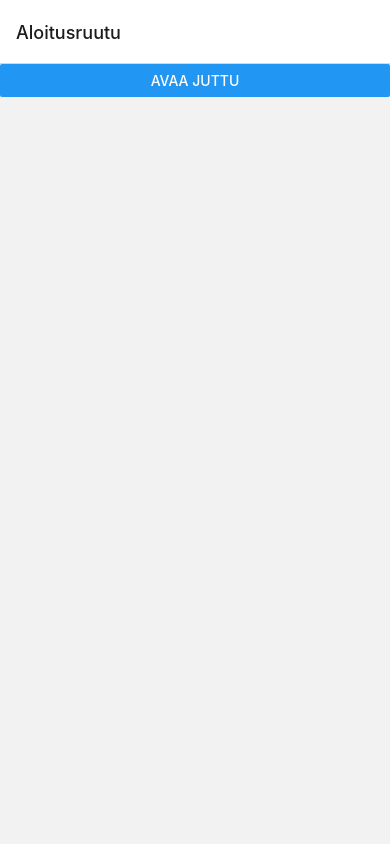
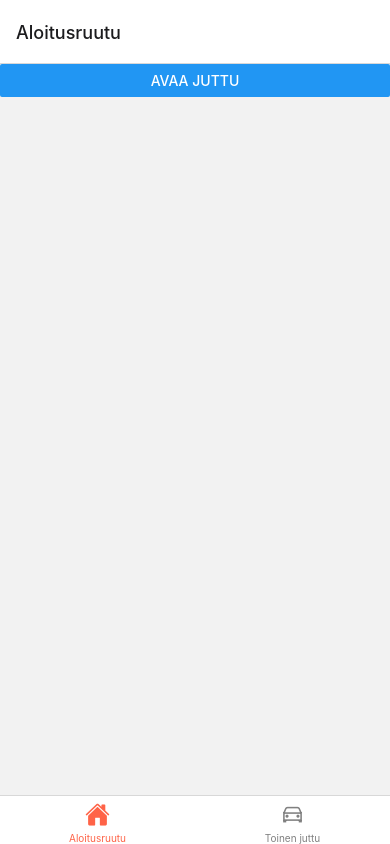
Before and after one commit to jukkaprami/ajokilsat, a React Native app: screen / in a window 390 px wide. Built offline with nearby package versions, Linux system fonts and the light colour scheme.

Commit message:
Use tab navigation

```diff
--- a/App.tsx
+++ b/App.tsx
@@ -1,5 +1,6 @@
+import Ionicons from '@expo/vector-icons/Ionicons';
+import {createBottomTabNavigator} from '@react-navigation/bottom-tabs';
 import {NavigationContainer} from '@react-navigation/native';
-import {createNativeStackNavigator} from '@react-navigation/native-stack';
 import React, {useState} from 'react';
 import {
     Button,
@@ -10,23 +11,40 @@
     View,
 } from 'react-native';
 
-const Stack = createNativeStackNavigator();
+const Nav = createBottomTabNavigator();
+
+const tabIcons = {
+    home: ['ios-home', 'ios-home-outline'],
+    other: ['ios-car', 'ios-car-outline'],
+};
+
+const getScreenOptions = ({route}) => ({
+    tabBarIcon: ({focused, color, size}) => (
+        <Ionicons
+            name={tabIcons[route.name][focused ? 0 : 1]}
+            size={size}
+            color={color}
+        />
+    ),
+    tabBarActiveTintColor: 'tomato',
+    tabBarInactiveTintColor: 'gray',
+});
 
 export default function App() {
     return (
         <NavigationContainer>
-            <Stack.Navigator>
-                <Stack.Screen
+            <Nav.Navigator screenOptions={getScreenOptions}>
+                <Nav.Screen
                     name="home"
                     component={ButtonOnlyView}
                     options={{title: 'Aloitusruutu'}}
                 />
-                <Stack.Screen
+                <Nav.Screen
                     name="other"
                     component={StatusBarTogglerView}
                     options={{title: 'Toinen juttu'}}
                 />
-            </Stack.Navigator>
+            </Nav.Navigator>
         </NavigationContainer>
     );
 }
```
Also changed, not shown: package.json (+4 -3 lines), 1 other file (tests, documents, lock files or other folders).
